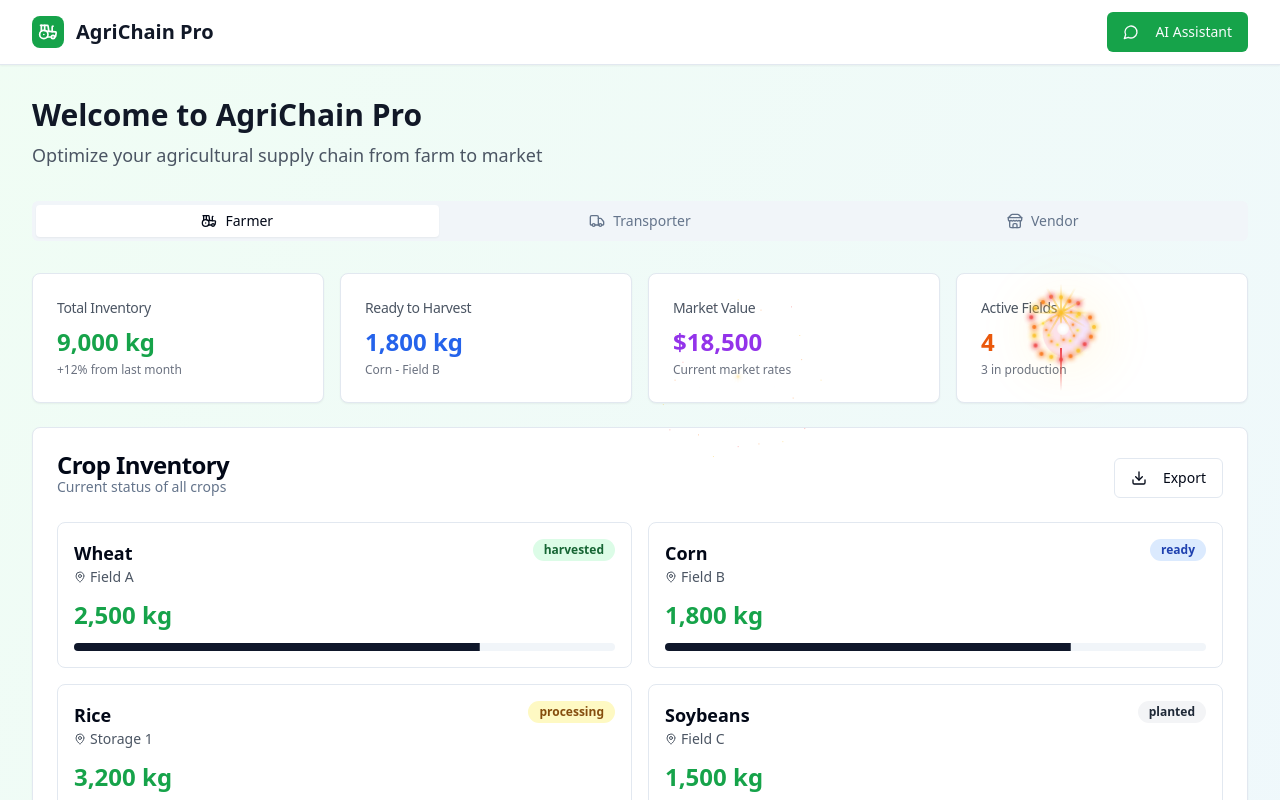
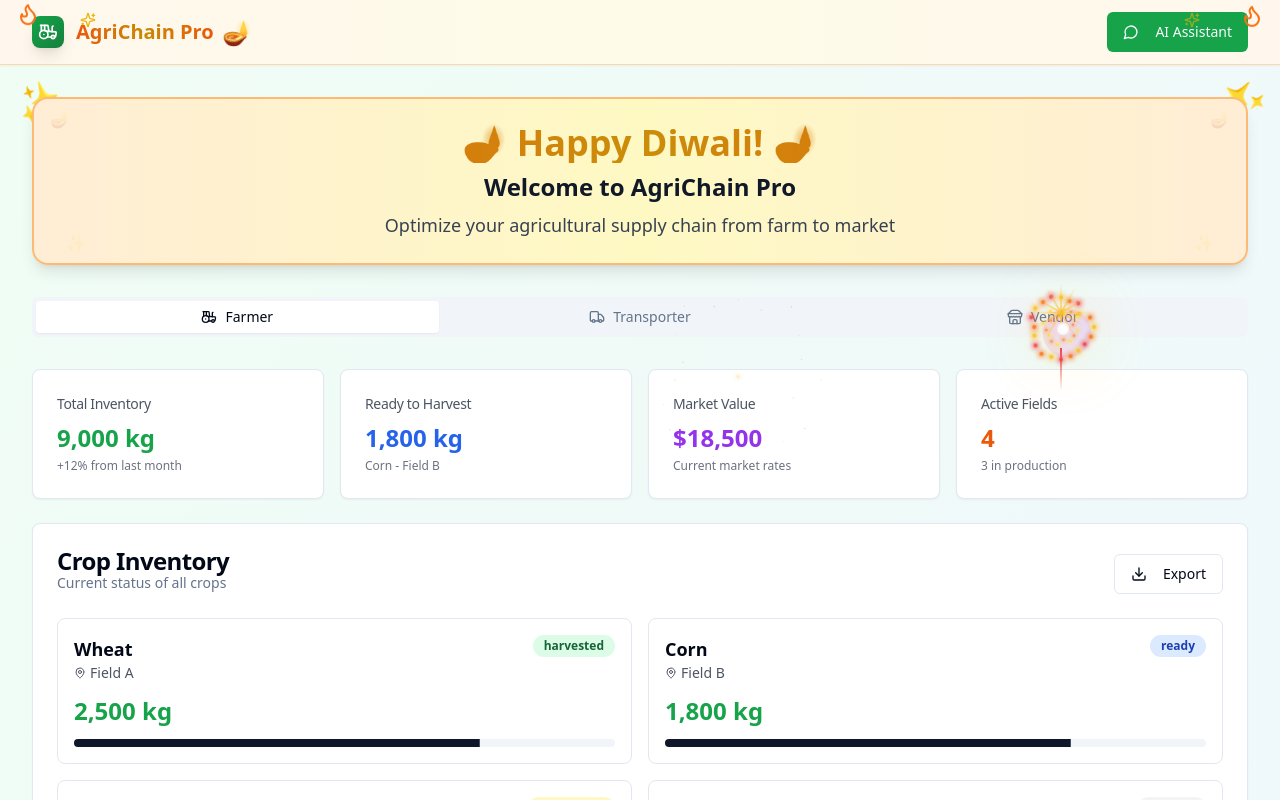
Before and after one commit to sounakmaiti123/agri-flow-ai-optimise, a React (Vite) app: page / in a window 1280 px wide. Shown: the top 800 px of the page. Built offline with nearby package versions, Linux system fonts and the light colour scheme.

Commit message:
Add Diwali logos

```diff
--- a/src/index.css
+++ b/src/index.css
@@ -101,3 +101,16 @@
     @apply bg-background text-foreground;
   }
 }
+
+@keyframes spin-slow {
+  from {
+    transform: rotate(0deg);
+  }
+  to {
+    transform: rotate(360deg);
+  }
+}
+
+.animate-spin-slow {
+  animation: spin-slow 3s linear infinite;
+}
--- a/src/pages/Index.tsx
+++ b/src/pages/Index.tsx
@@ -7,7 +7,7 @@ import TransporterDashboard from "@/components/TransporterDashboard";
 import VendorDashboard from "@/components/VendorDashboard";
 import ChatBot from "@/components/ChatBot";
 import DiwaliFireworks from "@/components/DiwaliFireworks";
-import { Tractor, Truck, Store, MessageCircle } from "lucide-react";
+import { Tractor, Truck, Store, MessageCircle, Sparkles, Flame } from "lucide-react";
 
 const Index = () => {
   const [activeRole, setActiveRole] = useState("farmer");
@@ -16,15 +16,30 @@ const Index = () => {
   return (
     <div className="min-h-screen bg-gradient-to-br from-green-50 to-blue-50">
       <DiwaliFireworks />
-      {/* Header */}
-      <header className="bg-white shadow-sm border-b">
+      {/* Header with Diwali Decoration */}
+      <header className="bg-gradient-to-r from-orange-50 via-yellow-50 to-orange-50 shadow-sm border-b border-orange-200 relative overflow-hidden">
+        {/* Decorative diya lamps */}
+        <div className="absolute top-2 left-4 animate-bounce" style={{ animationDelay: '0s', animationDuration: '2s' }}>
+          <Flame className="w-6 h-6 text-orange-500" />
+        </div>
+        <div className="absolute top-2 right-4 animate-bounce" style={{ animationDelay: '0.5s', animationDuration: '2s' }}>
+          <Flame className="w-6 h-6 text-orange-500" />
+        </div>
+        <Sparkles className="absolute top-3 left-20 w-4 h-4 text-yellow-500 animate-pulse" />
+        <Sparkles className="absolute top-3 right-20 w-4 h-4 text-yellow-500 animate-pulse" style={{ animationDelay: '0.5s' }} />
+
         <div className="max-w-7xl mx-auto px-4 sm:px-6 lg:px-8">
           <div className="flex justify-between items-center h-16">
             <div className="flex items-center space-x-3">
-              <div className="w-8 h-8 bg-green-600 rounded-lg flex items-center justify-center">
+              <div className="w-8 h-8 bg-gradient-to-br from-green-600 to-green-700 rounded-lg flex items-center justify-center shadow-lg">
                 <Tractor className="w-5 h-5 text-white" />
               </div>
-              <h1 className="text-xl font-bold text-gray-900">AgriChain Pro</h1>
+              <div className="flex items-center gap-2">
+                <h1 className="text-xl font-bold bg-gradient-to-r from-orange-600 via-yellow-600 to-orange-600 bg-clip-text text-transparent">
+                  AgriChain Pro
+                </h1>
+                <span className="text-2xl animate-pulse">🪔</span>
+              </div>
             </div>
             <Button
               onClick={() => setShowChatBot(!showChatBot)}
@@ -38,14 +53,31 @@ const Index = () => {
       </header>
 
       <div className="max-w-7xl mx-auto px-4 sm:px-6 lg:px-8 py-8">
-        {/* Welcome Section */}
-        <div className="mb-8">
-          <h2 className="text-3xl font-bold text-gray-900 mb-2">
-            Welcome to AgriChain Pro
-          </h2>
-          <p className="text-lg text-gray-600">
-            Optimize your agricultural supply chain from farm to market
-          </p>
+        {/* Welcome Section with Diwali Greeting */}
+        <div className="mb-8 relative">
+          <div className="absolute -top-4 -left-4 text-4xl animate-spin-slow">✨</div>
+          <div className="absolute -top-4 -right-4 text-4xl animate-spin-slow" style={{ animationDelay: '1s' }}>✨</div>
+
+          <div className="bg-gradient-to-r from-orange-100 via-yellow-100 to-orange-100 rounded-2xl p-6 border-2 border-orange-300 shadow-lg relative overflow-hidden">
+            <div className="absolute top-0 left-0 w-full h-full opacity-10">
+              <div className="absolute top-2 left-4">🪔</div>
+              <div className="absolute top-2 right-4">🪔</div>
+              <div className="absolute bottom-2 left-8">✨</div>
+              <div className="absolute bottom-2 right-8">✨</div>
+            </div>
+
+            <div className="relative z-10 text-center">
+              <h2 className="text-3xl md:text-4xl font-bold bg-gradient-to-r from-orange-600 via-yellow-600 to-orange-600 bg-clip-text text-transparent mb-2 animate-pulse">
+                🪔 Happy Diwali! 🪔
+              </h2>
+              <h3 className="text-2xl font-bold text-gray-900 mb-2">
+                Welcome to AgriChain Pro
+              </h3>
+              <p className="text-lg text-gray-700">
+                Optimize your agricultural supply chain from farm to market
+              </p>
+            </div>
+          </div>
         </div>
 
         {/* Role Selection */}
```
